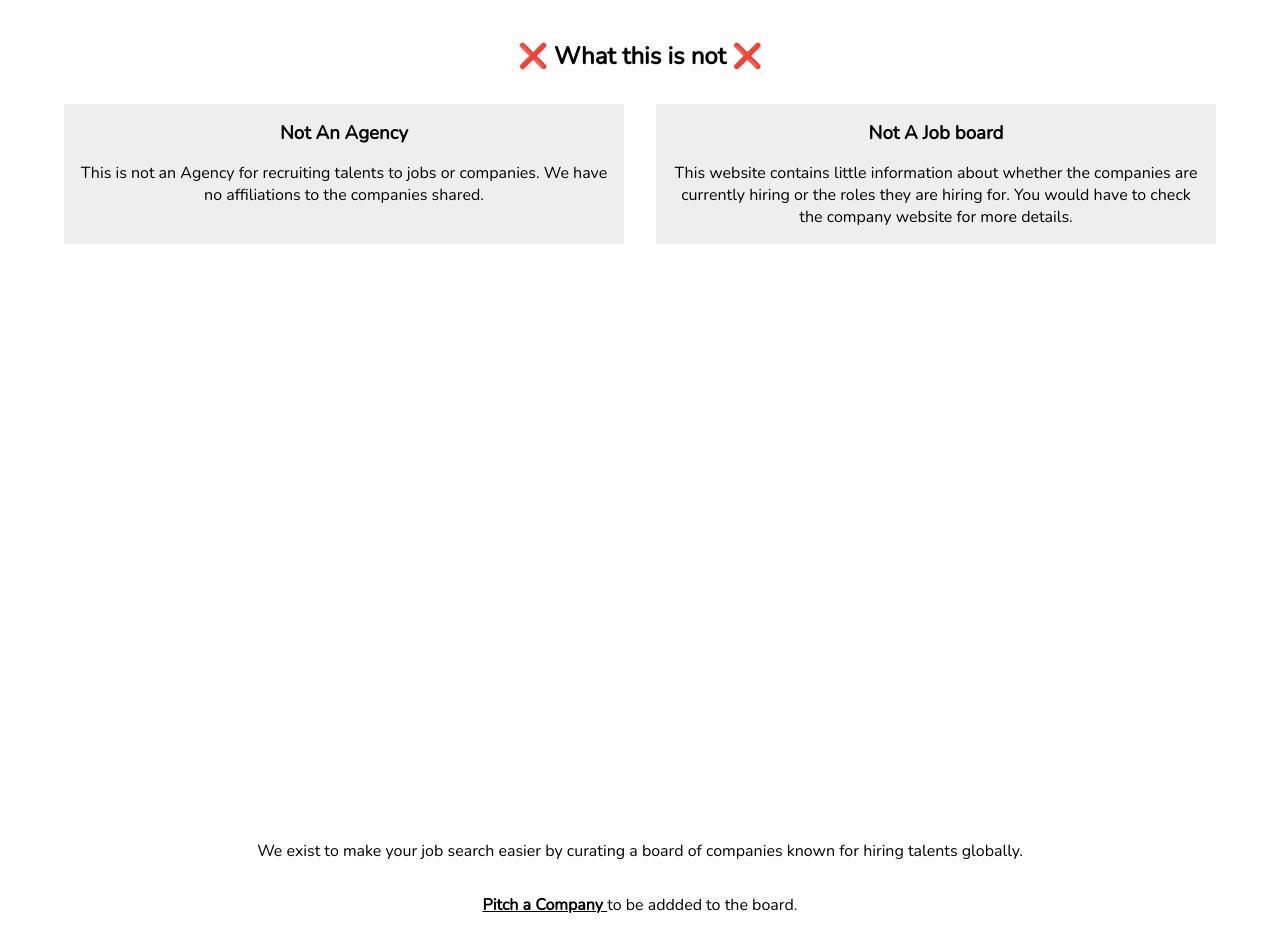
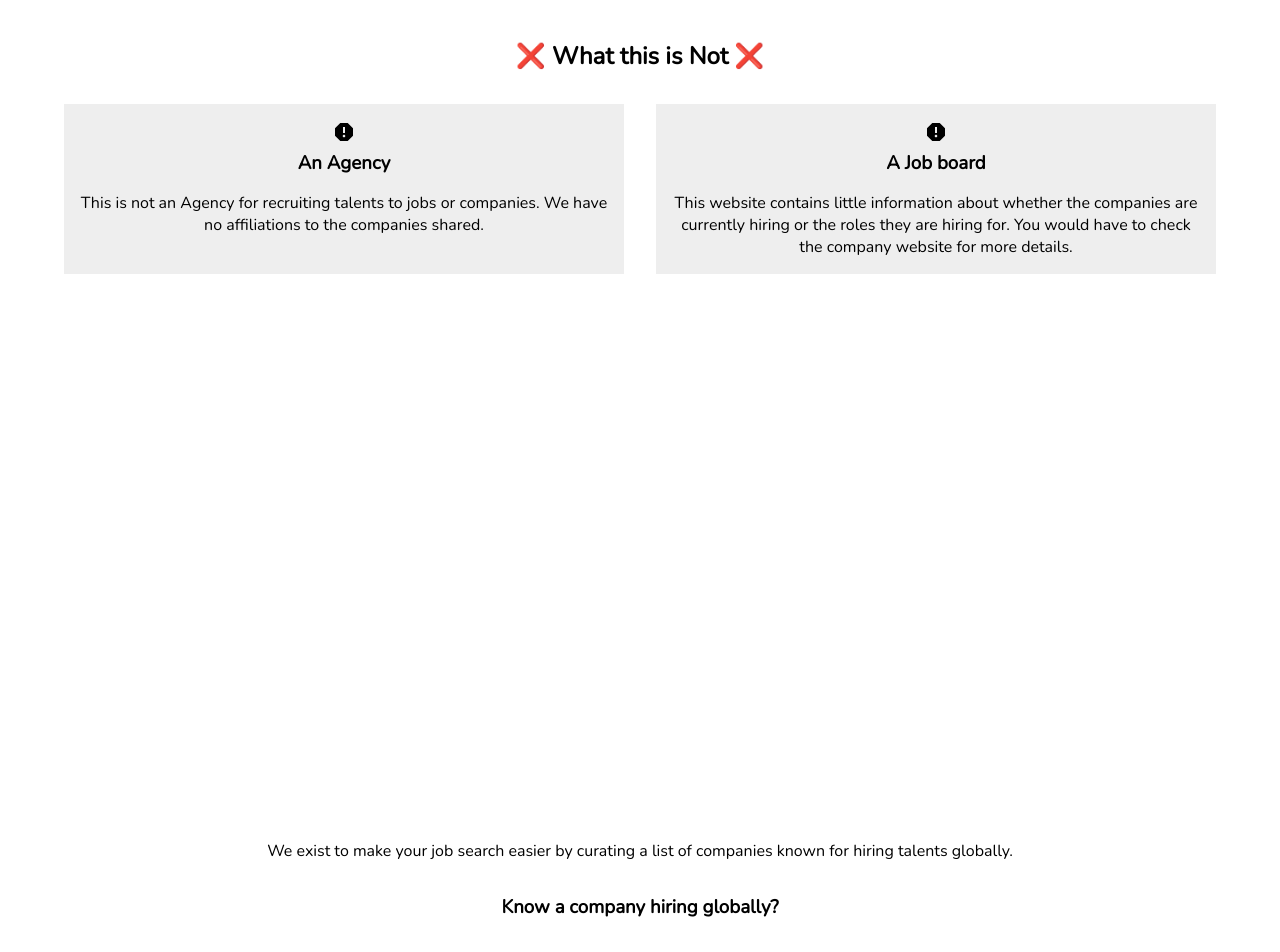
Before and after one commit to blossom-babs/remote-global, a Next.js app: page / in a window 1280 px wide. Shown: the part 760-1712 px from the top of the page. Built offline with nearby package versions, Linux system fonts and the light colour scheme; a web font is replaced by a local one.

Commit message:
Edit about page

```diff
--- a/src/components/About.tsx
+++ b/src/components/About.tsx
@@ -1,19 +1,15 @@
 import Link from 'next/link';
-import TextField from '@mui/material/TextField';
-import Button from '@mui/material/Button';
-import { useState, useRef } from 'react';
+import { useState } from 'react';
 import CheckCircleIcon from '@mui/icons-material/CheckCircle';
+import ReportIcon from '@mui/icons-material/Report';
 
 const About = () => {
-	const formRef = useRef(null);
 	const [success, setSuccess] = useState(false);
 
 	const handleSubmit = (e: { preventDefault: () => void }) => {
 		e.preventDefault();
 		const formElement = document.querySelector('#form') as HTMLFormElement;
 		const formData = new FormData(formElement);
-
-		console.log(formData);
 
 		fetch(
 			'https://script.google.com/macros/s/AKfycbxAJjPI6YorvCvj_sWg-nK6gF0SYZjVWT5_-nmDrfNzPfoz6GYzAAf_74HqBWlldFHN/exec',
@@ -33,24 +29,29 @@ const About = () => {
 		<div className="about">
 			<div className="about-main">
 				<h1 className="">
-					Connecting African Talents to International opportunities hiring
-					globally.
+					Connecting African Talents to International companies hiring globally.
 				</h1>
 			</div>
 
 			<div className="about-whatWeDo">
-				<h2>❌ What this is not ❌</h2>
+				<h2>❌ What this is Not ❌</h2>
 
 				<div className="about-whatWeDo-box">
 					<div className="about-whatWeDo-card">
-						<h3>Not An Agency</h3>
+						<div>
+							<ReportIcon />
+						</div>
+						<h3>An Agency</h3>
 						<p>
 							This is not an Agency for recruiting talents to jobs or companies.
 							We have no affiliations to the companies shared.
 						</p>
 					</div>
 					<div className="about-whatWeDo-card">
-						<h3>Not A Job board</h3>
+						<div>
+							<ReportIcon />
+						</div>
+						<h3>A Job board</h3>
 						<p>
 							This website contains little information about whether the
 							companies are currently hiring or the roles they are hiring for.
@@ -62,15 +63,16 @@ const About = () => {
 
 			<div className="about-why">
 				<p>
-					We exist to make your job search easier by curating a board of
+					We exist to make your job search easier by curating a list of
 					companies known for hiring talents globally.
 				</p>
+				<h3>Know a company hiring globally?</h3>
 				<p className="about-why-pitch">
-					<Link href="/pitch">Pitch a Company </Link> to be addded to the board.
+					<Link href="/pitch">Pitch them </Link>
 				</p>
 			</div>
 
-			<div className="about-footer">
+			<div id="join-the-waitlist" className="about-footer">
 				<h2>Stay in touch...</h2>
 				<p>
 					Be the first to get updates about international companies looking to
@@ -105,7 +107,7 @@ const About = () => {
 
 export const SuccessMessage = () => {
 	return (
-		<div>
+		<div className="about-whatWeDo-card about-success">
 			<div>
 				<CheckCircleIcon />
 			</div>
--- a/src/styles/_about.scss
+++ b/src/styles/_about.scss
@@ -19,7 +19,7 @@
 		justify-content: center;
 
 		h1 {
-			@media screen and (min-width: 768px) {
+			@media screen and (min-width: 600px) {
 				width: 70%;
 			}
 
@@ -62,12 +62,13 @@
 	&-why {
 		@include fluidLayout();
 
+		h3 {
+			padding: 2rem;
+		}
+
 		&-pitch {
-			padding-top: 2rem;
-
 			a {
 				color: #000;
-				font-weight: bold;
 			}
 		}
 	}
@@ -86,7 +87,7 @@
 				width: 50%;
 				padding: 0.5rem 1rem;
 				font-family: 'Nunito', sans-serif;
-        border: 1px solid #000;
+				border: 1px solid #000;
 			}
 
 			button {
@@ -96,12 +97,21 @@
 				cursor: pointer;
 				width: 50%;
 				transition: 1s ease-in-out;
-        font-family: 'Nunito', sans-serif;
+				font-family: 'Nunito', sans-serif;
 
 				&:hover {
-          background: #ddd;
+					background: #ddd;
 				}
 			}
 		}
 	}
+
+	&-success {
+		margin-top: 2rem;
+
+		@media screen and (min-width: 700px) {
+			width: 70%;
+			margin: 2rem auto;
+		}
+	}
 }
```
